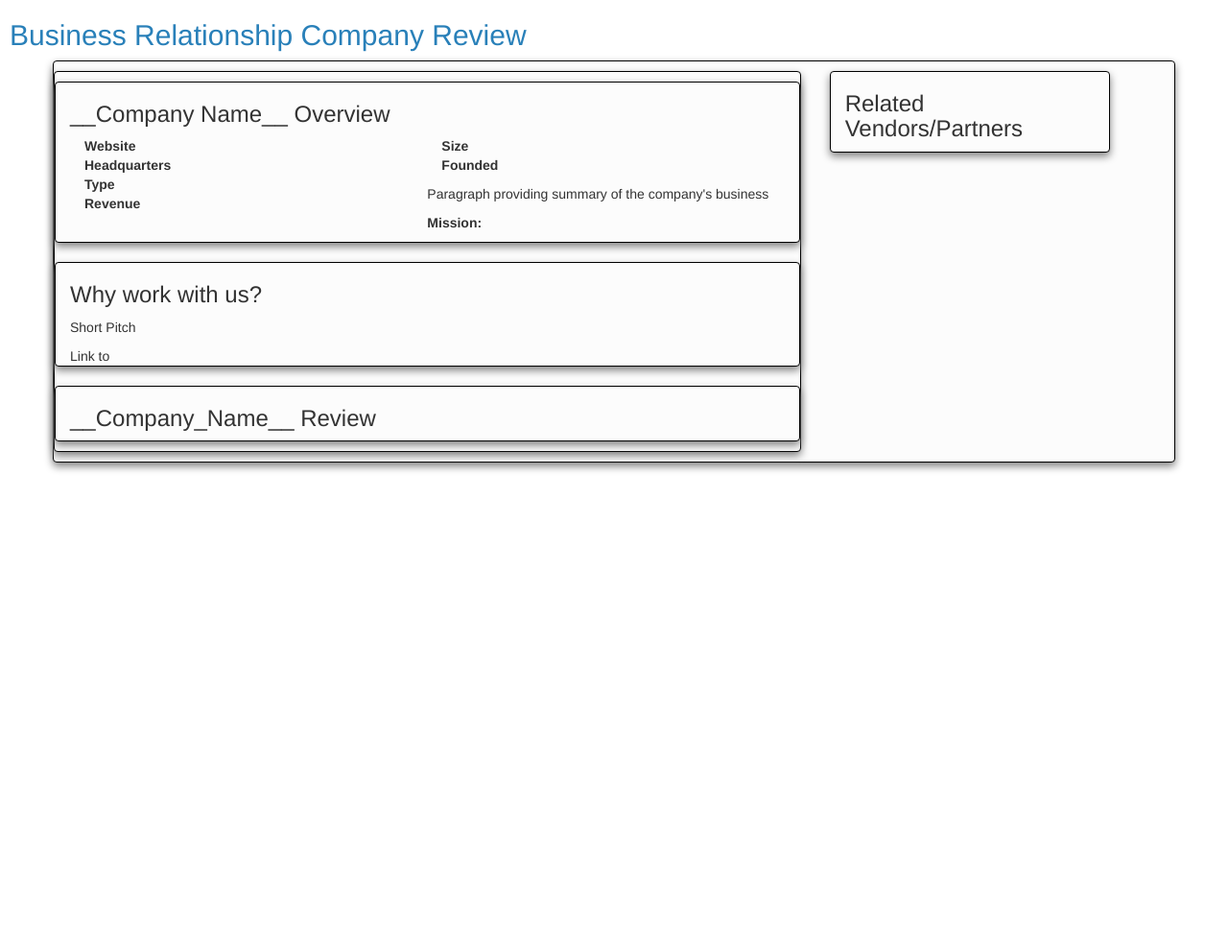
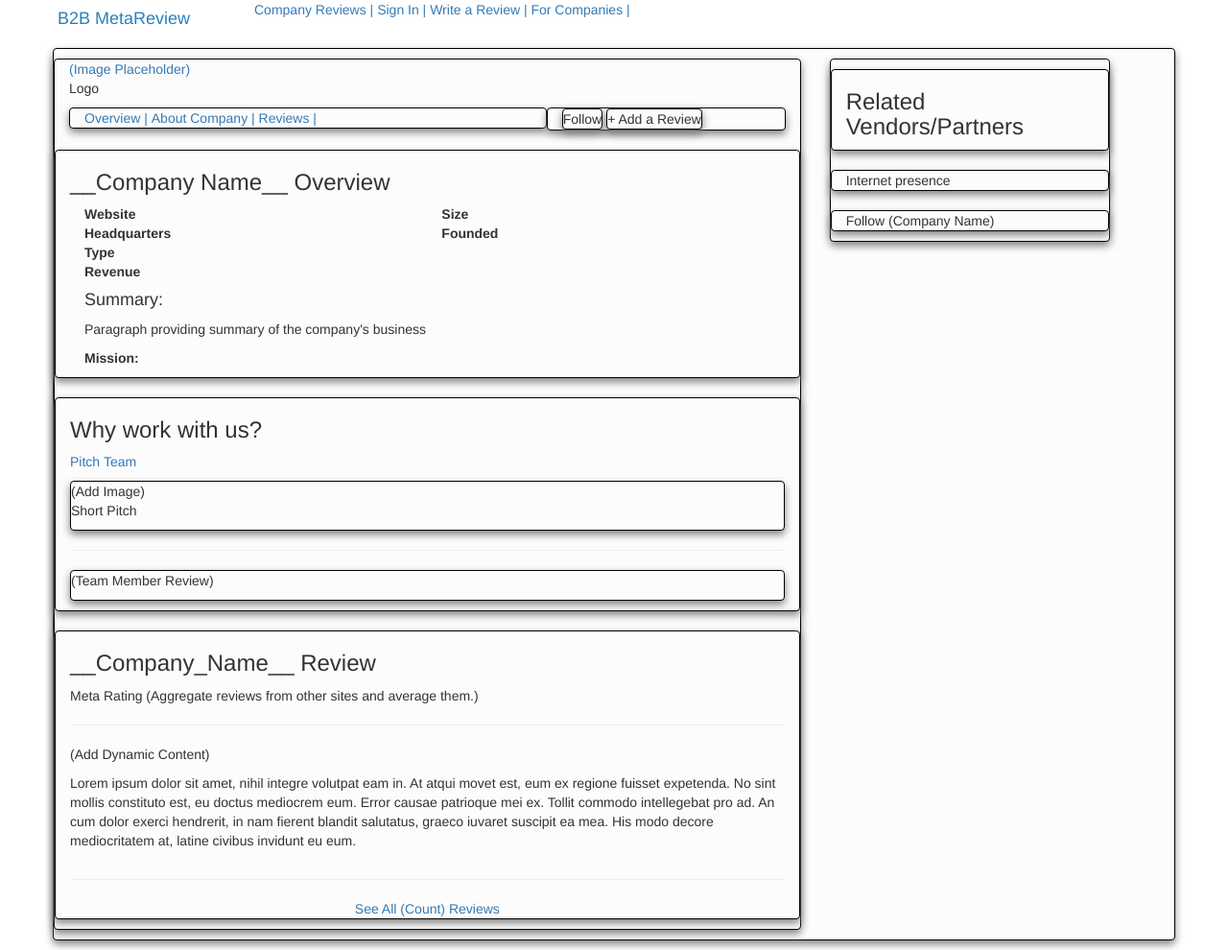
Before and after one commit to mangowolf/vendor_review, a Django app: page /review/company_review/ in a window 1280 px wide. Shown: the whole page at 96% size. Before the commit the page ends 491 px from the top, so only its background shows below. Run offline with Django 3.2, Linux system fonts and the light colour scheme; some libraries are stand-ins or nearby versions.

Commit message:
Type: UI Fleshed out more of the html and css UI, including Why work with us, company review, and navigation elements.

```diff
--- a/review/static/review/css/style.css
+++ b/review/static/review/css/style.css
@@ -10,11 +10,6 @@ h1,h2{
 }
 
 /*COMPANY REVIEW PAGE*/
-.no-decorator{
-    padding: 0;
-    list-style-type: none;
-}
-
 .box-styling{
     border: 1px solid black;
     border-radius: 4px;
@@ -24,11 +19,38 @@ h1,h2{
     box-shadow: 0 4px 8px grey;
 }
 
+.nav-list-item{
+    display: inline;
+    list-style-type: none;
+    padding: 0;
+    margin: 0;
+}
+
+.nav-ul-item{
+    list-style-type: none;
+    margin: 0;
+    padding: 0;
+}
+
+.no-decorator{
+    padding: 0;
+    margin: 0;
+    list-style-type: none;
+}
+
 .less-space{
     width: 5px;
 }
 
 /*REGISTRATION PAGE*/
+.center-text{
+    text-align: center;
+}
+
+#reg-page-container{
+    margin-top: 20px;
+}
+
 .registration-header{
     padding-left: 0px;
 }
@@ -41,9 +63,6 @@ h1,h2{
     box-shadow: 0 4px 8px grey;
 }
 
-#reg-page-container{
-    margin-top: 20px;
-}
 #sign-in{
 
 }
@@ -53,7 +72,3 @@ h1,h2{
 
 #sign-up-form{
 }
-
-.center-text{
-    text-align: center;
-}
--- a/review/templates/review/company_review.html
+++ b/review/templates/review/company_review.html
@@ -4,6 +4,27 @@
 <div class="container page-content-wrapper box-styling">
     <div class="row">
         <div class="col-md-8 container box-styling">
+
+            <!--COMPANY BANNER-->
+            <div class="row">
+                <div class="col-md-12">
+
+                    <div><a href=""><img>(Image Placeholder)</a></div>
+                    <div>Logo</div>
+                    <div class="col-md-8 box-styling">
+                        <ul class="nav-ul-item">
+                            <li class="nav-list-item"><a href="">Overview |</a></li>
+                            <li class="nav-list-item"><a href="">About Company |</a></li>
+                            <li class="nav-list-item"><a href="">Reviews |</a></li>
+                        </ul>
+                    </div>
+                    <div class="col-md-4 box-styling">
+                        <button class="nav-list-item box-styling">Follow</button>
+                        <button class="nav-list-item box-styling">+ Add a Review</button>
+                    </div>
+                </div>
+            </div>
+
             <!--Company Overview-->
             <div class="row">
                 <div class="col-md-12 box-styling">
@@ -22,27 +43,77 @@
                                 <strong><li>Founded </li></strong>
                             </ul>
                         </div>
-
-                    <p>Paragraph providing summary of the company's business</p>
-                    <strong><p>Mission: </p></strong>
+                        <div class="col-md-12">
+                            <h4>Summary:</h4>
+                            <p>Paragraph providing summary of the company's business</p>
+                            <strong><p>Mission: </p></strong>
+                        </div>
                 </div>
             </div>
+
+            <!--Company Pitch-->
             <div class="row">
                 <div class="col-md-12 container box-styling">
                     <h3>Why work with us?</h3>
-                    <p>Short Pitch</p>
-                    <span>Link to</span>
+                    <div>
+                        <ul class="nav-ul-item">
+                            <li class="nav-list-item"><a href=''>Pitch</a></li>
+                            <li class="nav-list-item"><a href=''>Team</a></li>
+                        </ul>
+                        <div class="box-styling">
+                            <div>(Add Image)</div>
+                            <p>Short Pitch</p>
+                        </div><hr>
+                        <div class="box-styling">
+                            <p>(Team Member Review)</p>
+                        </div>
+                    </div>
                 </div>
             </div>
+
+            <!--COMPANY REVIEW-->
             <div class="row">
                 <div class="col-md-12 container box-styling">
                     <h3>__Company_Name__ Review</h3>
+                    <div class="row">
+                        <div class="col-md-12">
+                            Meta Rating (Aggregate reviews from other sites and average them.)
+                        </div>
+                    </div><hr>
+                    <div class="row">
+                        <div class="col-md-12">
+                            <p>(Add Dynamic Content)</p>
+
+                            <p>
+                            Lorem ipsum dolor sit amet, nihil integre volutpat eam in. At atqui movet est, eum ex regione fuisset expetenda. No sint mollis constituto est, eu doctus mediocrem eum. Error causae patrioque mei ex. Tollit commodo intellegebat pro ad. An cum dolor exerci hendrerit, in nam fierent blandit salutatus, graeco iuvaret suscipit ea mea. His modo decore mediocritatem at, latine civibus invidunt eu eum.
+                            </p>
+                        </div>
+                    </div><hr>
+                    <div class="row">
+                        <div class="col-md-12 center-text">
+                            <a href="">See All (Count) Reviews</a>
+                        </div>
+                    </div>
                 </div>
             </div>
         </div>
         <div class="col-md-1 less-space"></div>
         <aside class="col-md-3 container box-styling">
-            <h3>Related Vendors/Partners</h3>
+            <div class="row">
+                <div class="container col-md-12 box-styling">
+                    <h3>Related Vendors/Partners</h3>
+                </div>
+            </div>
+            <div class="row">
+                <div class="col-md-12 container box-styling">
+                    <span>Internet presence</span>
+                </div>
+            </div>
+            <div class="row">
+                <div class="col-md-12 container box-styling">
+                    <span>Follow (Company Name)</span>
+                </div>
+            </div>
         </aside>
     </div>
     </div>
--- a/review/templates/review/index.html
+++ b/review/templates/review/index.html
@@ -20,9 +20,21 @@
     <link rel="stylesheet" type="text/css" href="{% static 'review/css/style.css' %}" />
 </head>
 <body>
-    <div class="logo">
-        <h2>Business Relationship Company Review</h2>
-    </div>
+    <nav class="container">
+        <div class="row">
+            <div class="col-md-2 logo">
+                <h4>B2B MetaReview</h4>
+            </div>
+            <div class="col-md-10">
+                <ul class="nav-ul-item">
+                    <li class="nav-list-item"><a href="">Company Reviews |</a></li>
+                    <li class="nav-list-item"><a href="">Sign In |</a></li>
+                    <li class="nav-list-item"><a href="">Write a Review |</a></li>
+                    <li class="nav-list-item"><a href="">For Companies |</a></li>
+                </ul>
+            </div>
+        </div>
+    </nav>
     <div>
     {% block content %}
 
```
